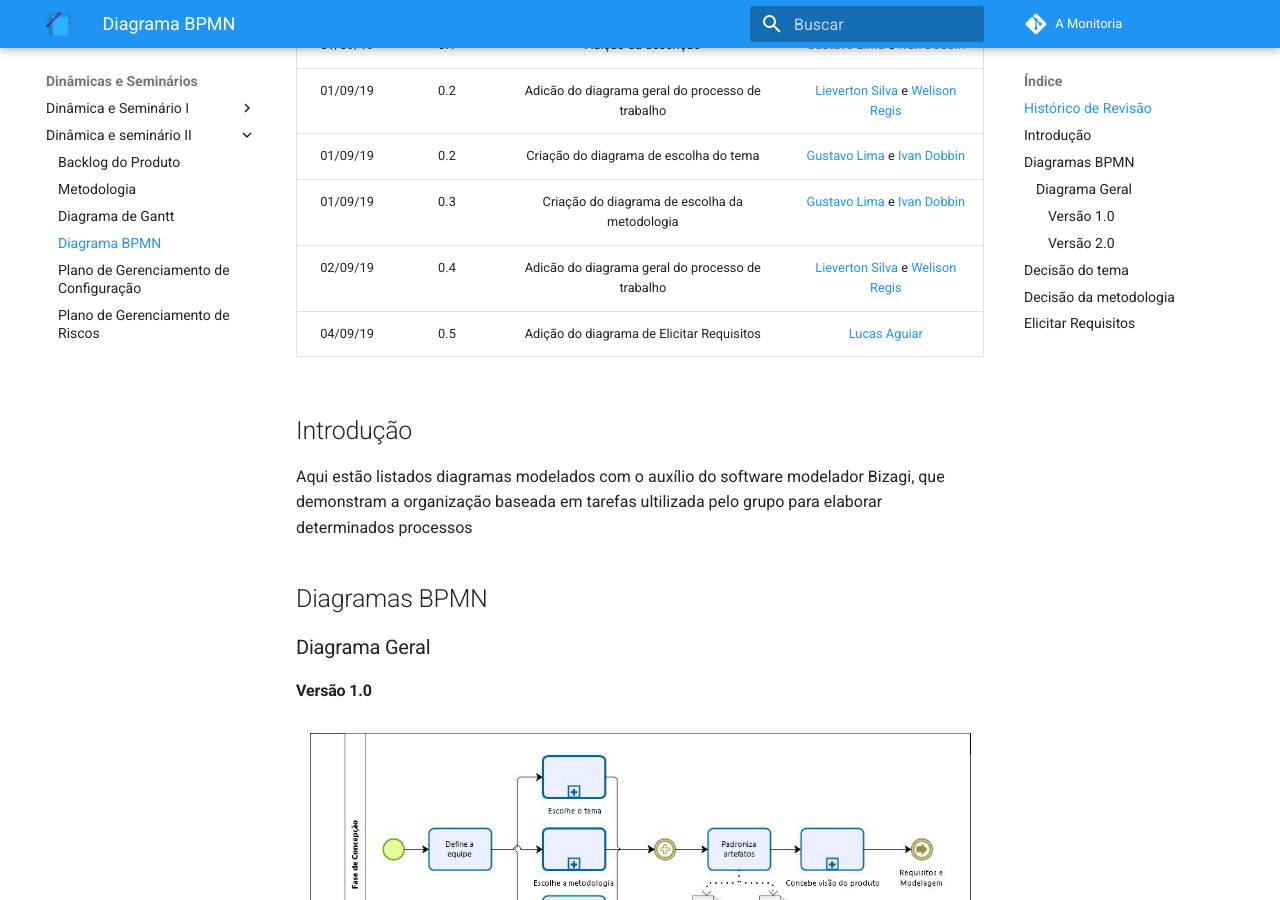
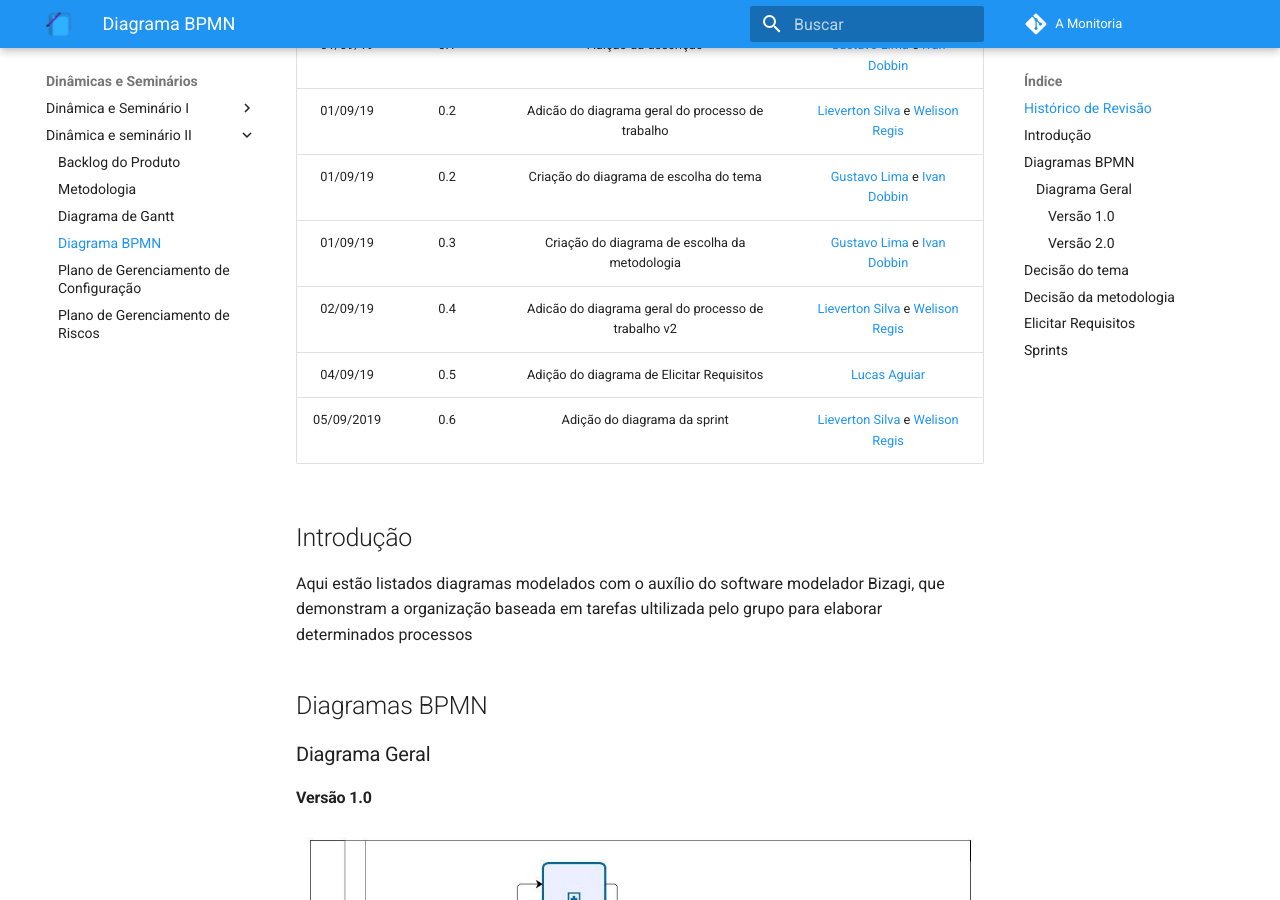
Before and after one commit to 2019-2-arquitetura-desenho/wiki, an MkDocs documentation site: the page built from docs/dinamica_seminario_II/diagrama_bpmn.md, in a window 1280 px wide and 900 px high, scrolled down 302 px. Built offline with MkDocs 1.6.1 and Material for MkDocs 9.7.7, drawn with Linux system fonts in a browser that asks for light colours; comment, search, counter and statistics services are not loaded; old or Windows-style settings are respelled for this version of MkDocs.

Commit message:
Add methodology used in sprints.
Co-authored-by: Welison Almeida <welison.almeida.923@gmail.com>
Co-authored-by: Lieverton Santos <lievertom@gmail.com>

```diff
--- a/docs/dinamica_seminario_II/diagrama_bpmn.md
+++ b/docs/dinamica_seminario_II/diagrama_bpmn.md
@@ -7,8 +7,9 @@
 | 01/09/19 | 0.2 | Adicão do diagrama geral do processo de trabalho | [Lieverton Silva](https://github.com/lievertom) e [Welison Regis](https://github.com/WelisonR) |
 | 01/09/19 | 0.2 | Criação do diagrama de escolha do tema | [Gustavo Lima](https://github.com/gustavolima00) e [Ivan Dobbin](https://github.com/darmsDD)|
 | 01/09/19 | 0.3 | Criação do diagrama de escolha da metodologia | [Gustavo Lima](https://github.com/gustavolima00) e [Ivan Dobbin](https://github.com/darmsDD)|
-| 02/09/19 | 0.4 | Adicão do diagrama geral do processo de trabalho | [Lieverton Silva](https://github.com/lievertom) e [Welison Regis](https://github.com/WelisonR) |
+| 02/09/19 | 0.4 | Adicão do diagrama geral do processo de trabalho v2 | [Lieverton Silva](https://github.com/lievertom) e [Welison Regis](https://github.com/WelisonR) |
 | 04/09/19 | 0.5 | Adição do diagrama de Elicitar Requisitos | [Lucas Aguiar](https://github.com/Ridersk) |
+| 05/09/2019 | 0.6 | Adição do diagrama da sprint | [Lieverton Silva](https://github.com/lievertom) e [Welison Regis](https://github.com/WelisonR) |
 
 ## Introdução
 
@@ -37,3 +38,7 @@
 ## Elicitar Requisitos
 
 ![Elicitar Requisitos](assets/img/bpmn/elicitar_requisitos.jpg)
+
+## Sprints
+
+![Realizar sprints](assets/img/bpmn/sprint.jpg)
```
Also changed, not shown: docs/dinamica_seminario_II/assets/img/bpmn/sprint.jpg (added).
